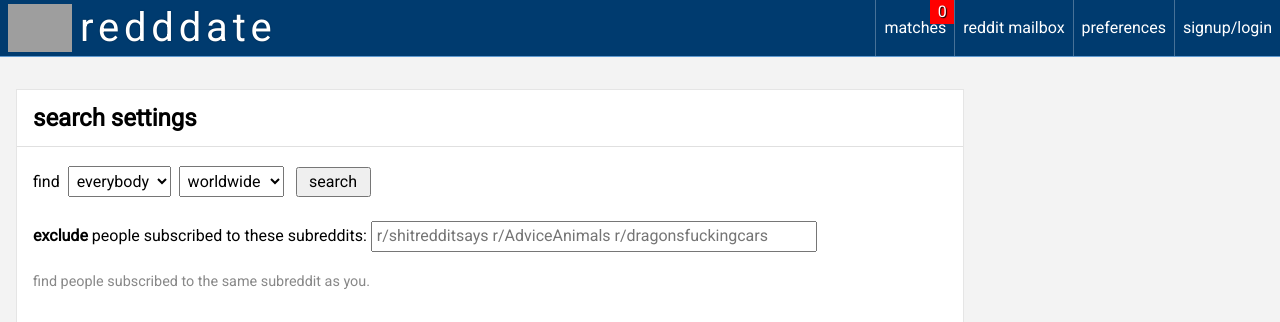
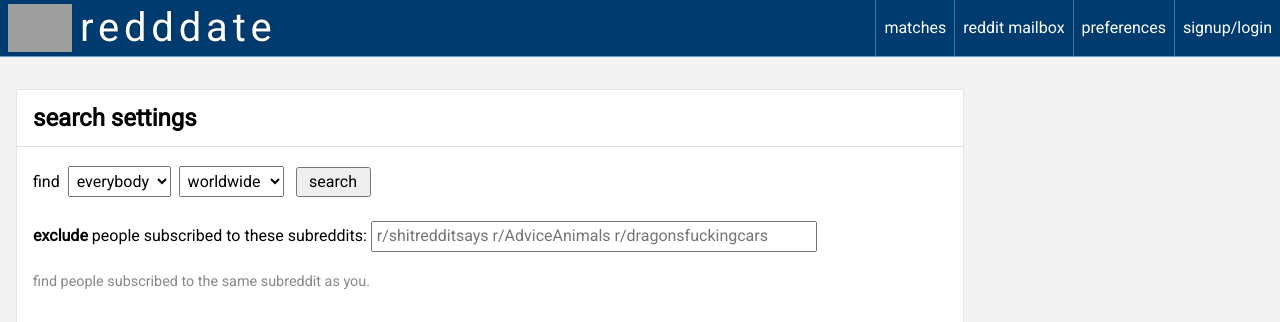
Before and after one commit to C14L/dtr5, a Django app: template dtr5app/templates/dtr5app/me.html in a window 1280 px wide. Shown: the top 322 px of the page. Run offline with Django 3.2, Linux system fonts and the light colour scheme; the template is opened without the code that fills it: most values are stand-ins (such as "Sample title", 1, 10 or a date in 2020); some libraries are stand-ins or nearby versions; grey boxes are pictures that could not be loaded.

Commit message:
in header, do not display match count when zero

```diff
--- a/dtr5app/templates/dtr5app/base.html
+++ b/dtr5app/templates/dtr5app/base.html
@@ -36,7 +36,7 @@
           <a class="item username" href="{% url 'profile_page' user.username %}"><span class="text">{{user.username}}</span><span class="icon fa fa-user"></span></a><span class="sep"> | </span>
         {% endif %}
 
-        <a class="item matches" href="{% url 'matches_page' %}"><span class="text">matches</span><span class="icon fa fa-bullseye"></span><span class="number">{{user.profile.matches_count|default:0}}</span></a><span class="sep"> | </span>
+        <a class="item matches" href="{% url 'matches_page' %}"><span class="text">matches</span><span class="icon fa fa-bullseye"></span>{% if user.profile.matches_count %}<span class="number">{{user.profile.matches_count}}</span>{% endif %}</a><span class="sep"> | </span>
 
         <a class="item reddit-mailbox" href="https://www.reddit.com/message/messages/" title="reddit mailbox"><span class="text">reddit mailbox</span><span class="icon fa fa-envelope"></span></a><span class="sep"> | </span>
 
```
